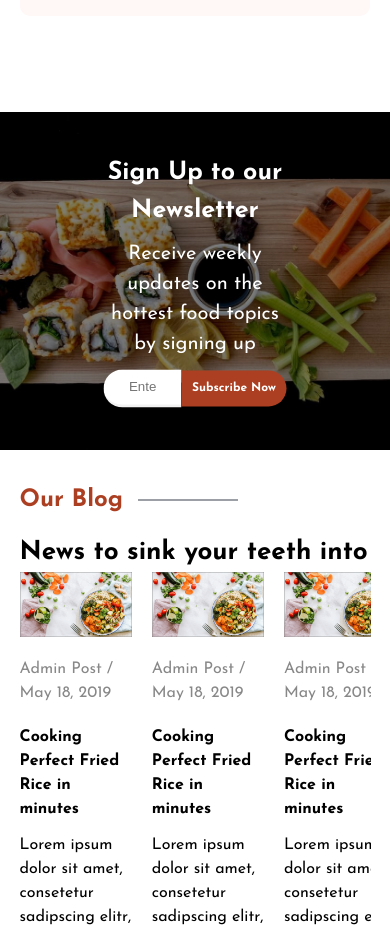
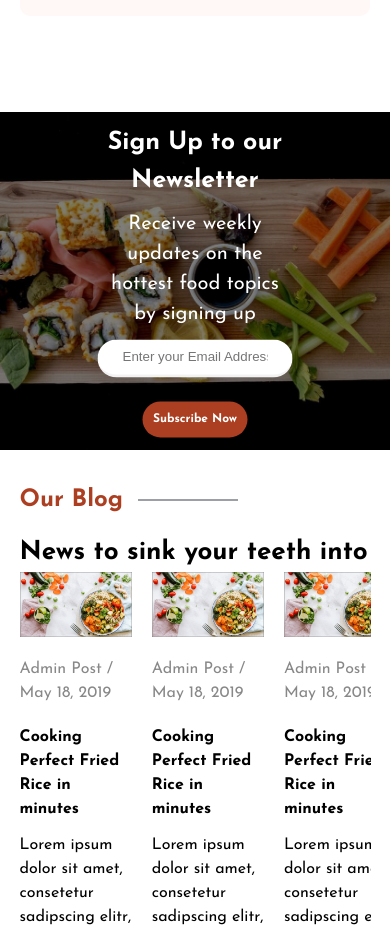
Before and after one commit to samadjei/Grub-Restaurant, a website: page index.html in a window 390 px wide. Shown: the part 3520-4445 px from the top of the page. Drawn offline with nearby package versions, Linux system fonts and the light colour scheme; some packages are replaced by stand-ins of ours.

Commit message:
improved newsletter responsiveness

```diff
--- a/sass/layout/_newsletter.scss
+++ b/sass/layout/_newsletter.scss
@@ -1,6 +1,6 @@
 .newsletter {
 	margin-top: 5rem;
-  background: url("../img/background.jpg") center center / cover;
+	background: url('../img/background.jpg') center center / cover;
 	/* puts a cyan overlay on the background image */
 	box-shadow: inset 0 0 0 1000px rgba(0, 0, 0, 0.5);
 	height: 40vh;
@@ -29,7 +29,7 @@
 	font-weight: 300;
 }
 
-input[type="email"] {
+input[type='email'] {
 	outline: 0;
 	border: none;
 	padding: 0.625rem 1.563rem;
@@ -45,3 +45,23 @@ input[type="email"] {
 	font-size: 12px;
 	border-radius: 0 2.688rem 2.688rem 0;
 }
+
+@media only screen and (max-width: 768px) {
+	input[type='email'] {
+		width: 100%;
+		margin: 0 auto;
+		border-radius: 43px;
+	}
+
+	.news {
+		border-radius: 43px;
+		margin-top: 1.5rem;
+	}
+
+	form {
+		display: flex;
+		flex-direction: column;
+		align-items: center;
+		justify-content: center;
+	}
+}
```
Also changed, not shown: css/main.css. Lines whose indentation alone changed are shown as unchanged.
